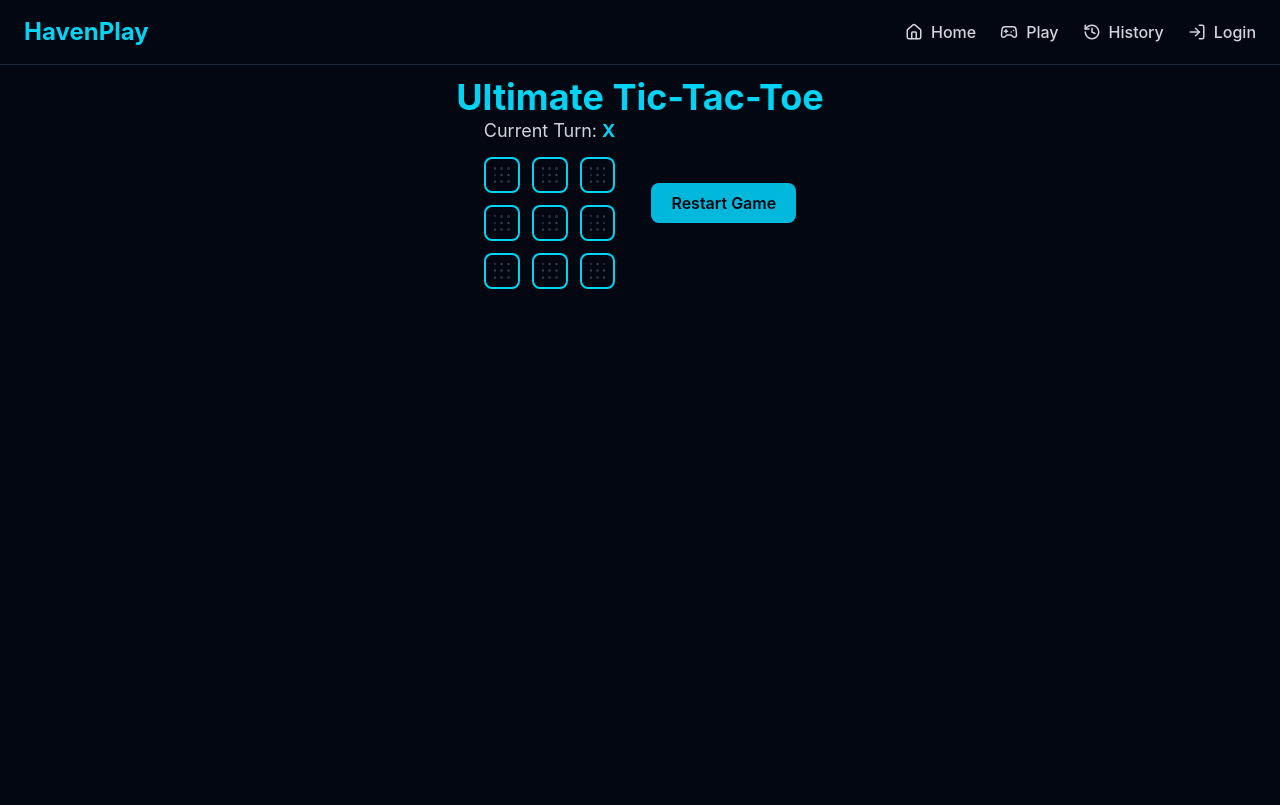
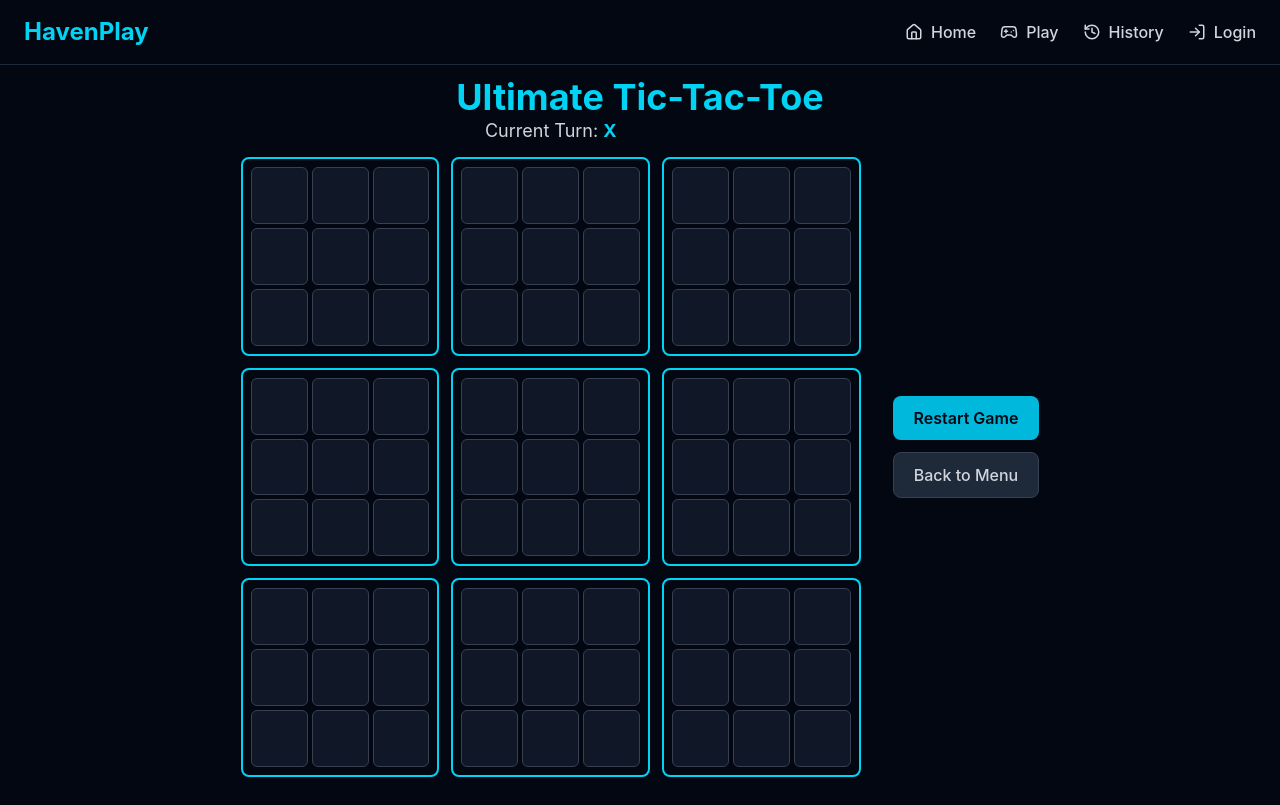
Before and after one commit to LidonJacob/Tic-Tac-Toe, a React (Vite) app in the folder frontend/: page /ultimate-game in a window 1280 px wide. Built offline with nearby package versions, Linux system fonts and the light colour scheme; no server answers.

Commit message:
updated the games UI

```diff
--- a/frontend/src/ultimate-tic-tac-toe/components/UltimateGameBoard.jsx
+++ b/frontend/src/ultimate-tic-tac-toe/components/UltimateGameBoard.jsx
@@ -8,7 +8,7 @@ const UltimateGameBoard = ({
   isGameOver,
 }) => {
   return (
-    <div className="grid grid-cols-3 gap-2 sm:gap-3 w-full mx-auto max-w-[min(88vw,calc(100dvh-180px))] aspect-square">
+    <div className="grid grid-cols-3 gap-2 sm:gap-3 w-[min(88vw,calc(100dvh-180px))] shrink-0 aspect-square">
       {board.map((miniBoard, index) => {
         const isCompleted =
           Boolean(miniBoardWinners[index]) ||
--- a/frontend/src/ultimate-tic-tac-toe/components/UltimateGameControls.jsx
+++ b/frontend/src/ultimate-tic-tac-toe/components/UltimateGameControls.jsx
@@ -1,12 +1,23 @@
+import { useNavigate } from "react-router-dom";
+
 const UltimateGameControls = ({ onRestart }) => {
+  const navigate = useNavigate();
   return (
-    <div className="flex justify-center lg:ml-6">
+    <div className="flex flex-col items-center gap-3 lg:ml-6">
       <button
         onClick={onRestart}
-        className="px-5 py-2 rounded-lg bg-cyan-500 text-gray-950 font-semibold hover:bg-cyan-400
-        transition-colors"
+        className="w-full px-5 py-2.5 rounded-lg bg-cyan-500 text-gray-950 font-semibold
+        hover:bg-cyan-400 hover:shadow-lg hover:shadow-cyan-500/20 transition-all duration-200"
       >
         Restart Game
+      </button>
+      <button
+        onClick={() => navigate("/")}
+        className="w-full px-5 py-2.5 rounded-lg bg-gray-800 border border-gray-700
+        text-gray-300 font-medium hover:bg-gray-700 hover:border-cyan-400
+        hover:text-cyan-400 transition-all duration-200"
+      >
+        Back to Menu
       </button>
     </div>
   );
--- a/frontend/src/ultimate-tic-tac-toe/pages/UltimateGame.jsx
+++ b/frontend/src/ultimate-tic-tac-toe/pages/UltimateGame.jsx
@@ -24,7 +24,7 @@ const UltimateGame = () => {
         Ultimate Tic-Tac-Toe
       </h1>
 
-      <div className="flex flex-col lg:flex-row items-center justify-center gap-3 w-full">
+      <div className="flex flex-col lg:flex-row items-center justify-center gap-2 w-full">
         <div className="flex flex-col items-center gap-3">
           <UltimateGameStatus
             currentPlayer={currentPlayer}
```
